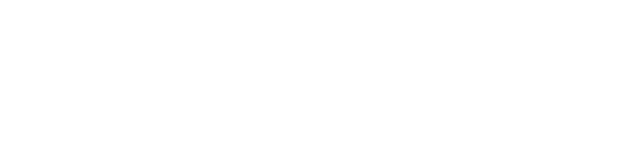
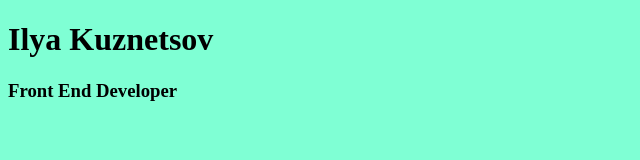
Before and after one commit to IlyaKuznetsov1983/rsschool-cv, a plain HTML site: page index.html in a window 1280 px wide. Shown: the whole page, without its empty margins (0-640 px from the left). Drawn offline with Linux system fonts and the light colour scheme.

```diff
--- a/index.html
+++ b/index.html
@@ -4,9 +4,13 @@
     <meta charset="UTF-8">
     <meta http-equiv="X-UA-Compatible" content="IE=edge">
     <meta name="viewport" content="width=device-width, initial-scale=1.0">
+    <link rel="stylesheet" href="style.css">
     <title>CV</title>
 </head>
 <body>
-
+   <div>
+    <h1>Ilya Kuznetsov</h1>
+      <h3> Front End Developer</h3>
+   </div>
 </body>
 </html>
--- /dev/null
+++ b/style.css
@@ -0,0 +1,3 @@
+body{
+    background-color: aquamarine;
+}
```
